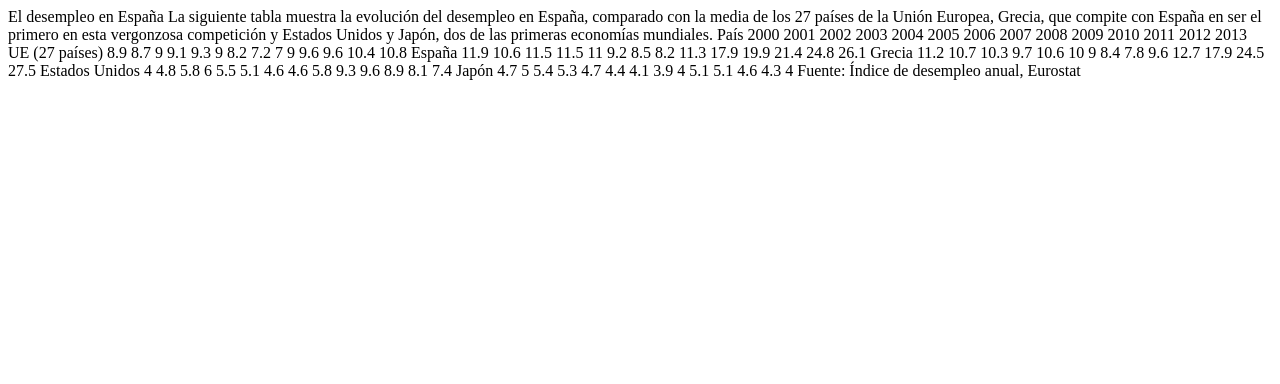
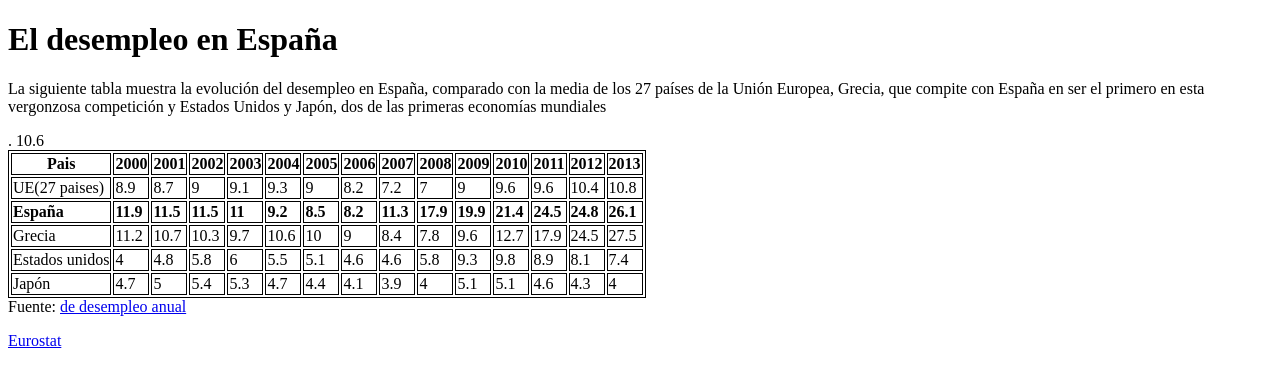
Before and after one commit to Kevinanillo23/ejercicios-html, a plain HTML site: page ej4filas.html in a window 1280 px wide. Drawn offline with Linux system fonts and the light colour scheme.

Commit message:
comentario

```diff
--- a/ej4filas.html
+++ b/ej4filas.html
@@ -10,115 +10,122 @@
 </head>
     <body>
 
-        El desempleo en España
+
+       <h1> El desempleo en España</h1>
+            <p> La siguiente tabla muestra la evolución del desempleo en España, comparado con la media de los 27 países de la Unión Europea, Grecia, que compite con España en ser el primero en esta vergonzosa competición y Estados Unidos y Japón, dos de las primeras economías mundiales</p>.
+
+        <table>
+            <tr>
+                <th>Pais</th>
+                <th>2000</th>
+                <th>2001</th>
+                <th>2002</th>
+                <th>2003</th>
+                <th>2004</th>
+                <th>2005</th>
+                <th>2006</th>
+                <th>2007</th>
+                <th>2008</th>
+                <th>2009</th>
+                <th>2010</th>
+                <th>2011</th>
+                <th>2012</th>
+                <th>2013</th>
+            </tr>
+
+           <tr>
+                <td>UE(27 paises)</td>
+                <td>8.9</td>
+                <td>8.7</td>
+                <td>9</td>
+                <td>9.1</td>
+                <td>9.3</td>
+                <td>9</td>
+                <td>8.2</td>
+                <td>7.2</td>
+                <td>7</td>
+                <td>9</td>
+                <td>9.6 </td>
+                <td>9.6</td>
+                <td>10.4 </td>
+                <td>10.8</td>
+           </tr>
+           <tr>
+                <td><b>España</b></td>
+                <td><b>11.9</b></td>
+                 <td<b>10.6</b></td>
+                 <td><b>11.5</b></td>
+                 <td><b>11.5</b></td>
+                 <td><b>11</b></td>
+                 <td><b>9.2</b></td>
+                 <td><b>8.5</b></td>
+                 <td><b>8.2</b></td>
+                 <td><b>11.3</b></td>
+                 <td><b>17.9</b></td>
+                 <td><b>19.9</b></td>
+                 <td><b>21.4</b></td>
+                 <td><b>24.5</b></td>
+                 <td><b>24.8</b></td>
+                 <td><b>26.1</b></td>
+           </tr>
+           <tr>
+                 <td>Grecia</td>
+                 <td>11.2</td>
+                 <td>10.7</td>
+                 <td>10.3</td>
+                 <td>9.7</td>
+                 <td>10.6</td>
+                 <td>10</td>
+                 <td>9</td>
+                 <td>8.4</td>
+                 <td>7.8</td>
+                 <td>9.6</td>
+                 <td>12.7</td>
+                 <td>17.9</td>
+                 <td>24.5</td>
+                 <td>27.5</td>
+           </tr>
+         <tr>
+            <td>Estados unidos</td>
+            <td>4</td>
+            <td>4.8</td>
+            <td>5.8</td>
+            <td>6</td>
+            <td>5.5</td>
+            <td>5.1</td>
+            <td>4.6</td>
+            <td>4.6</td>
+            <td>5.8</td>
+            <td>9.3</td>
+            <td>9.8</td>
+            <td>8.9</td>
+            <td>8.1</td>
+            <td>7.4</td>
+      </tr>
+      <tr>
+        <td>Japón</td>
+        <td>4.7</td>
+        <td>5</td>
+        <td>5.4</td>
+        <td>5.3</td>
+        <td>4.7</td>
+        <td>4.4</td>
+        <td>4.1</td>
+        <td>3.9</td>
+        <td>4</td>
+        <td>5.1</td>
+        <td>5.1</td>
+        <td>4.6</td>
+        <td>4.3</td>
+        <td>4</td>
+  </tr>
+
+    </table
+
+ <p> Fuente: <a href="http://google.es" ,</p>de desempleo anual</p> Eurostat
+ </p>
 
 
-        La siguiente tabla muestra la evolución del desempleo en España, comparado con la media de los 27 países de la Unión Europea, Grecia, que compite con España en ser el primero en esta vergonzosa competición y Estados Unidos y Japón, dos de las primeras economías mundiales.
-
-
-        País
-        2000
-        2001
-        2002
-        2003
-        2004
-        2005
-        2006
-        2007
-        2008
-        2009
-        2010
-        2011
-        2012
-        2013
-
-
-        UE (27 países)
-        8.9
-        8.7
-        9
-        9.1
-        9.3
-        9
-        8.2
-        7.2
-        7
-        9
-        9.6
-        9.6
-        10.4
-        10.8
-
-
-        España
-        11.9
-        10.6
-        11.5
-        11.5
-        11
-        9.2
-        8.5
-        8.2
-        11.3
-        17.9
-        19.9
-        21.4
-        24.8
-        26.1
-
-
-        Grecia
-        11.2
-        10.7
-        10.3
-        9.7
-        10.6
-        10
-        9
-        8.4
-        7.8
-        9.6
-        12.7
-        17.9
-        24.5
-        27.5
-
-
-        Estados Unidos
-        4
-        4.8
-        5.8
-        6
-        5.5
-        5.1
-        4.6
-        4.6
-        5.8
-        9.3
-        9.6
-        8.9
-        8.1
-        7.4
-
-
-        Japón
-        4.7
-        5
-        5.4
-        5.3
-        4.7
-        4.4
-        4.1
-        3.9
-        4
-        5.1
-        5.1
-        4.6
-        4.3
-        4
-
-
-        Fuente: Índice de desempleo anual, Eurostat
 
     </body>
 </html>
```
